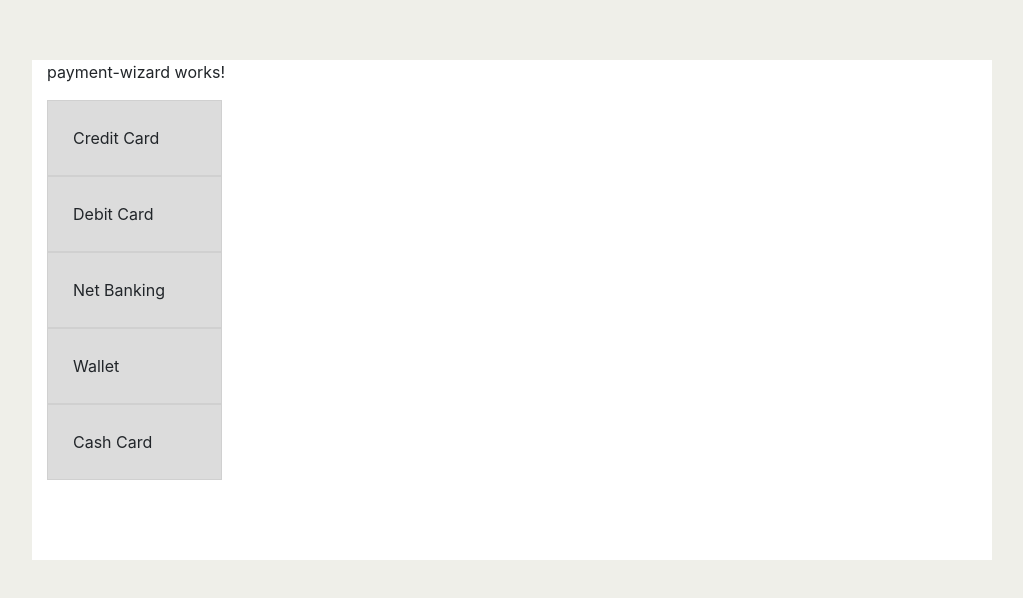
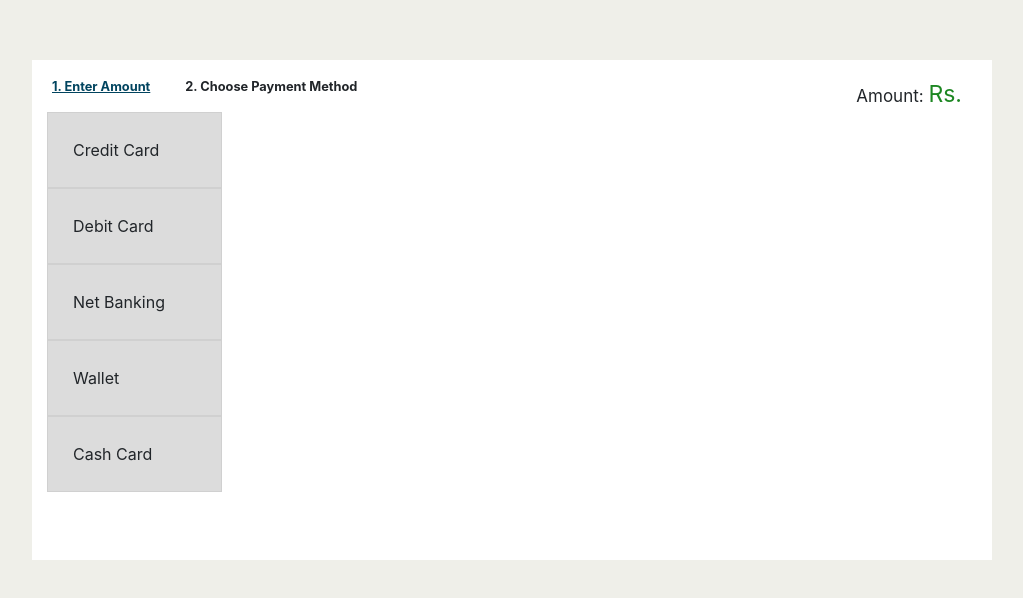
Before and after one commit to Nikhil-Pahwa/buy-chips-for-casino-game, an Angular app: page /payment-method in a window 1280 px wide. Shown: the top 598 px of the page, without its empty margins (128-1151 px from the left). Built offline with nearby package versions, Linux system fonts and the light colour scheme.

Commit message:
add headers

```diff
--- a/src/app/app.module.ts
+++ b/src/app/app.module.ts
@@ -23,6 +23,7 @@ import { TestPackageListService } from './package-selection/test-package-list-se
 import { PackageListService } from './package-selection/package-list.service';
 import { PackageMethodService } from './payment-method/payment-method-service';
 import { TestPackageMethodService } from './payment-method/test-payment-method-service';
+import { PaymentWizardService } from './payment-wizard/payment-wizard.service';
 
 function TestPackageMethodServiceFactory() {
   return new TestPackageMethodService();
@@ -55,6 +56,7 @@ function PackageListServiceFactory() {
   ],
   providers: [
     DataService,
+    PaymentWizardService,
     {
       provide: PackageMethodService,
       useFactory: TestPackageMethodServiceFactory
--- a/src/app/package-selection/package-selection.component.ts
+++ b/src/app/package-selection/package-selection.component.ts
@@ -5,6 +5,8 @@ import { Package } from 'src/app/package-selection/package';
 import { Subscription } from 'rxjs';
 import { PackageListService } from './package-list.service';
 import { DataService } from '../data.service';
+import { PaymentWizardService } from '../payment-wizard/payment-wizard.service';
+import { PaymentSteps } from '../payment-wizard/payment-wizard';
 
 @Component({
   selector: 'app-package-selection',
@@ -37,13 +39,18 @@ export class PackageSelectionComponent implements OnInit, OnDestroy {
   constructor(
     private route: Router,
     private dataService: DataService,
-    private packageListService: PackageListService
+    private packageListService: PackageListService,
+    private paymentWizardService: PaymentWizardService
   ) {}
 
   /**
    * on init fetches list of all available packages
    */
   ngOnInit() {
+    this.paymentWizardService.wizardUpdate$.next({
+      selectedStep: PaymentSteps.packageSelection
+    });
+
     this.dataServiceSubscription = this.packageListService
       .getPackages()
       .subscribe(
--- a/src/app/payment-method/payment-method.component.ts
+++ b/src/app/payment-method/payment-method.component.ts
@@ -4,6 +4,8 @@ import { Subscription } from 'rxjs';
 import { DataService } from '../data.service';
 import { PackageMethodService } from './payment-method-service';
 import { PaymentMethods } from './payment.model';
+import { PaymentWizardService } from '../payment-wizard/payment-wizard.service';
+import { PaymentSteps } from '../payment-wizard/payment-wizard';
 
 @Component({
   selector: 'app-payment-method',
@@ -14,10 +16,15 @@ export class PaymentMethodComponent implements OnInit, OnDestroy {
   serviceSubscription: Subscription;
   constructor(
     private dataService: DataService,
-    private packageMethodService: PackageMethodService
+    private packageMethodService: PackageMethodService,
+    private paymentWizardService: PaymentWizardService
   ) {}
 
   ngOnInit() {
+    this.paymentWizardService.wizardUpdate$.next({
+      selectedStep: PaymentSteps.paymentMethod
+    });
+
     this.serviceSubscription = this.packageMethodService
       .getPaymentMethods()
       .subscribe(
--- a/src/app/payment-wizard/payment-wizard.component.html
+++ b/src/app/payment-wizard/payment-wizard.component.html
@@ -1,3 +1,19 @@
-<p>
-  payment-wizard works!
-</p>
+<div class="steps-container" [ngSwitch]="activeStep?.selectedStep">
+  <ng-container *ngSwitchCase="paymentSteps.packageSelection">
+    <div class="steps">1. Enter Amount</div>
+  </ng-container>
+  <ng-container *ngSwitchCase="paymentSteps.paymentMethod">
+    <div class="steps link" [routerLink]="['package-selection']">
+      1. Enter Amount
+    </div>
+    <div class="steps">2. Choose Payment Method</div>
+    <div class="amount">
+      Amount: <span class="amountValue">Rs.{{ selectedPackage?.amount }}</span>
+    </div>
+  </ng-container>
+  <ng-container *ngSwitchCase="paymentSteps.successfulDeposit">
+    <div class="steps link">1. Enter Amount</div>
+    <div class="steps link">2. Choose Payment Method</div>
+  </ng-container>
+</div>
+<div class="clearfix"></div>
--- a/src/app/payment-wizard/payment-wizard.component.scss
+++ b/src/app/payment-wizard/payment-wizard.component.scss
@@ -0,0 +1,27 @@
+.steps-container {
+  padding: 17px 0;
+  .steps {
+    float: left;
+    margin-right: 30px;
+    font-size: 0.8rem;
+    padding-left: 5px;
+    font-weight: 700;
+    &.link {
+      color: #01445f;
+      text-decoration: underline;
+      cursor: pointer;
+    }
+  }
+  .amount {
+    float: right;
+    height: 100%;
+    font-weight: 400;
+    font-size: 17px;
+    padding-right: 15px;
+    width: auto;
+    .amountValue {
+      font-size: 23px;
+      color: #1d8722;
+    }
+  }
+}
--- a/src/app/payment-wizard/payment-wizard.component.ts
+++ b/src/app/payment-wizard/payment-wizard.component.ts
@@ -1,5 +1,9 @@
 import { Component, OnInit } from '@angular/core';
 import { ActivatedRoute, Router, NavigationEnd } from '@angular/router';
+import { PaymentWizardService } from './payment-wizard.service';
+import { PaymentSteps, PaymentWizard } from './payment-wizard';
+import { DataService } from '../data.service';
+import { Package } from '../package-selection/package';
 
 @Component({
   selector: 'app-payment-wizard',
@@ -7,13 +11,18 @@ import { ActivatedRoute, Router, NavigationEnd } from '@angular/router';
   styleUrls: ['./payment-wizard.component.scss']
 })
 export class PaymentWizardComponent implements OnInit {
-  constructor(private activatedRoute: ActivatedRoute, private router: Router) {}
+  constructor(
+    private paymentWizardService: PaymentWizardService,
+    private dataService: DataService
+  ) {}
+  selectedPackage: Package;
+  paymentSteps = PaymentSteps;
+  activeStep: PaymentWizard;
 
   ngOnInit() {
-    this.router.events.subscribe(event => {
-      const root: ActivatedRoute = this.activatedRoute.root;
-      console.log(event);
-      // this.breadcrumbs = this.getBreadcrumbs(root);
+    this.paymentWizardService.wizardUpdate$.subscribe(paymentWizard => {
+      this.activeStep = paymentWizard;
+      this.selectedPackage = this.dataService.selectedPackage;
     });
   }
 }
--- /dev/null
+++ b/src/app/payment-wizard/payment-wizard.service.ts
@@ -0,0 +1,6 @@
+import { Subject } from 'rxjs';
+import { PaymentWizard } from './payment-wizard';
+
+export class PaymentWizardService {
+  wizardUpdate$ = new Subject<PaymentWizard>();
+}
--- /dev/null
+++ b/src/app/payment-wizard/payment-wizard.ts
@@ -0,0 +1,9 @@
+export interface PaymentWizard {
+  selectedStep: PaymentSteps;
+}
+
+export enum PaymentSteps {
+  packageSelection,
+  paymentMethod,
+  successfulDeposit
+}
--- a/src/app/successful-deposit/successful-deposit.component.html
+++ b/src/app/successful-deposit/successful-deposit.component.html
@@ -1,4 +1,4 @@
-<p>Your payment of amount {{ amount }} was successul.</p>
+<p>Your payment of amount {{ amount }} was successful.</p>
 <button class="btn btn-success" (click)="addMoreCash()">
   Add More Cash ❯❯
 </button>
--- a/src/app/successful-deposit/successful-deposit.component.ts
+++ b/src/app/successful-deposit/successful-deposit.component.ts
@@ -1,5 +1,8 @@
 import { Component, OnInit } from '@angular/core';
 import { Router } from '@angular/router';
+import { DataService } from '../data.service';
+import { PaymentWizardService } from '../payment-wizard/payment-wizard.service';
+import { PaymentSteps } from '../payment-wizard/payment-wizard';
 
 @Component({
   selector: 'app-successful-deposit',
@@ -7,10 +10,19 @@ import { Router } from '@angular/router';
   styleUrls: ['./successful-deposit.component.scss']
 })
 export class SuccessfulDepositComponent implements OnInit {
-  amount = 'Rs. 100';
-  constructor(private route: Router) {}
+  amount: number;
+  constructor(
+    private route: Router,
+    private dataService: DataService,
+    private paymentWizardService: PaymentWizardService
+  ) {}
 
-  ngOnInit() {}
+  ngOnInit() {
+    this.paymentWizardService.wizardUpdate$.next({
+      selectedStep: PaymentSteps.successfulDeposit
+    });
+    this.amount = this.dataService.selectedPackage.amount;
+  }
 
   addMoreCash() {
     this.route.navigate(['/package-selection']);
```
